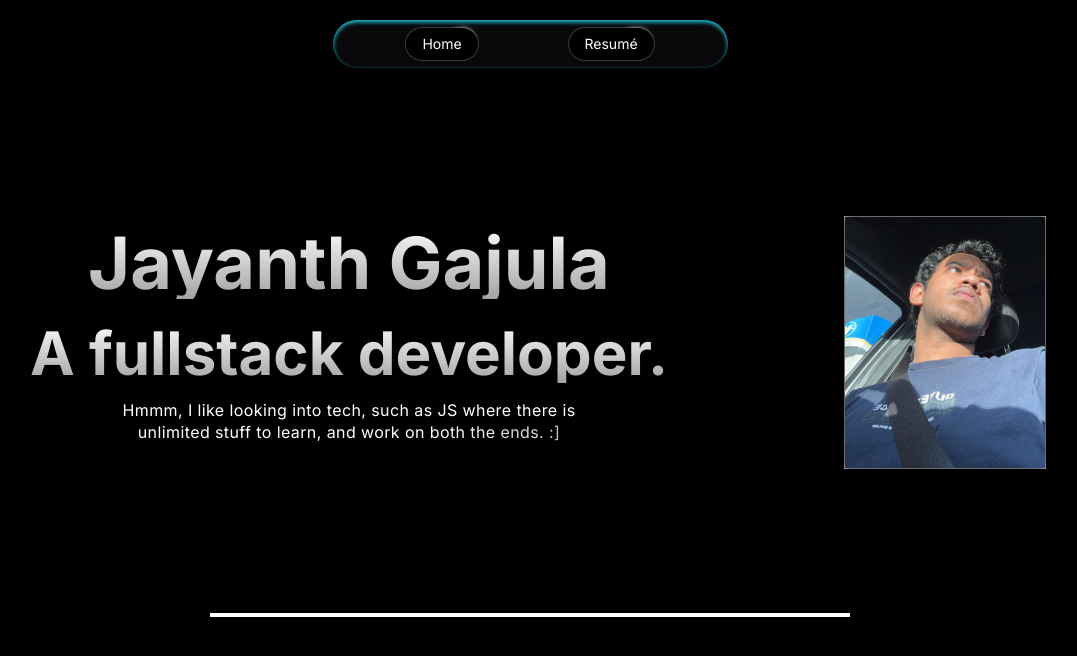
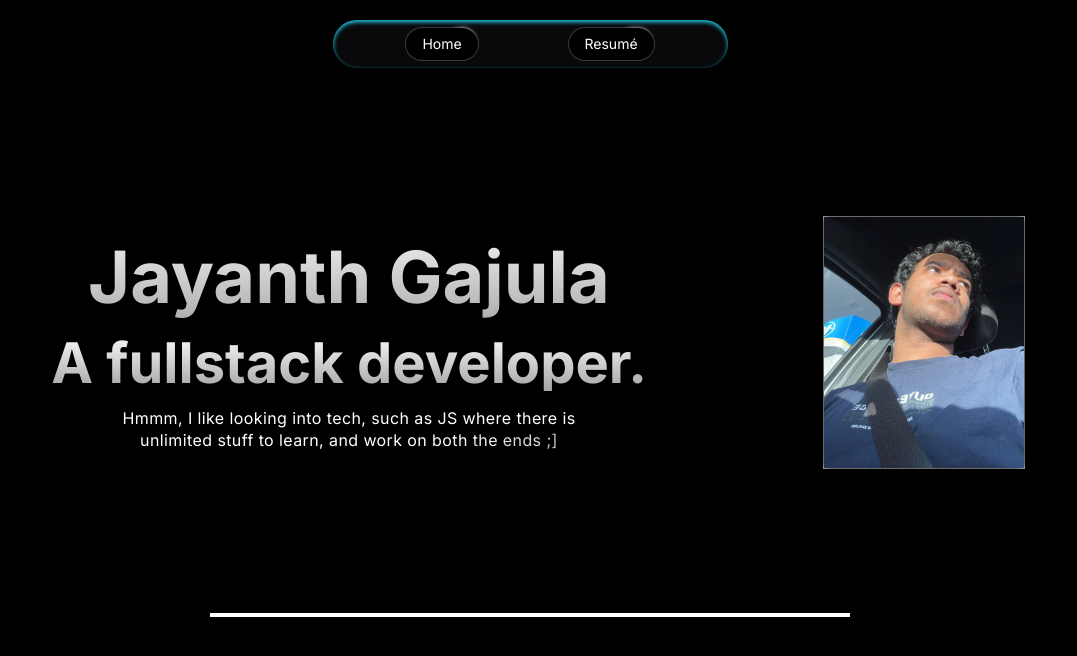
Before and after one commit to jayanth920/portfolio, a Next.js app: page / in a window 1280 px wide. Shown: the top 656 px of the page, without its empty margins (110-1187 px from the left). Built offline with nearby package versions, Linux system fonts and the light colour scheme.

Commit message:
Line-height title

```diff
--- a/app/components/SpotLight/SpotLight.tsx
+++ b/app/components/SpotLight/SpotLight.tsx
@@ -4,7 +4,7 @@ import { cn } from "../../utils/cn";
 import { Spotlight } from "../ui/spotlight";
 import { TextGenerateEffect } from "../ui/text-generate-effect";
 
-const words = `Hmmm, I like looking into tech, such as JS where there is unlimited stuff to learn, and work on both the ends. :]`;
+const words = `Hmmm, I like looking into tech, such as JS where there is unlimited stuff to learn, and work on both the ends ;]`;
 
 export function SpotlightPreview() {
   return (
@@ -14,13 +14,14 @@ export function SpotlightPreview() {
         fill="white"
       />
       <div className=" p-4 max-w-7xl  mx-auto relative z-10  w-full pt-20 md:pt-0">
-        <h1 className="text-4xl md:text-7xl font-bold text-center bg-clip-text text-transparent bg-gradient-to-b from-neutral-50 to-neutral-400 bg-opacity-50">
+        <h1 className="text-[3.5rem] md:text-[4.5rem] leading-relaxed font-bold text-center bg-clip-text text-transparent bg-gradient-to-b from-neutral-50 to-neutral-400 bg-opacity-50">
           Jayanth Gajula
         </h1>
-        <br />
-         <h1 className="text-4xl md:text-6xl font-bold text-center bg-clip-text text-transparent bg-gradient-to-b from-neutral-50 to-neutral-400 bg-opacity-50">A fullstack developer.</h1>
+        <h1 className="text-[2.5rem] md:text-[3.5rem] leading-none font-bold text-center bg-clip-text text-transparent bg-gradient-to-b from-neutral-50 to-neutral-400 bg-opacity-50">
+          A fullstack developer.
+        </h1>
         <div className="mt-4 font-normal text-base text-neutral-300 max-w-lg text-center mx-auto">
-        <TextGenerateEffect words={words} />
+          <TextGenerateEffect words={words} />
         </div>
       </div>
     </div>
```
